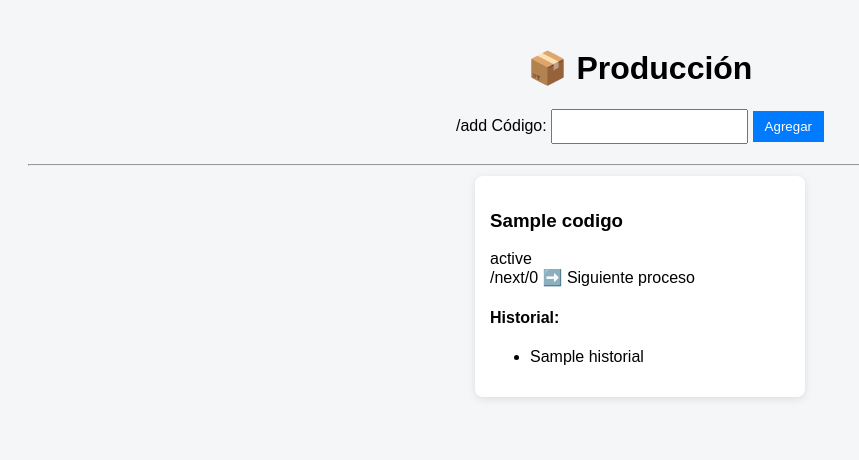
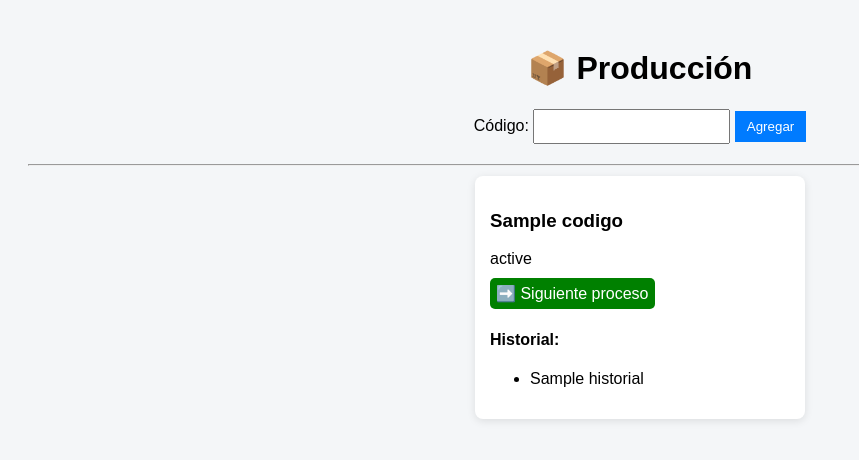
Before and after one commit to bdonis1974-ZUNT/Produccion-app, a Flask app: template templates/dash.html in a window 1280 px wide. Shown: the top 460 px of the page, without its empty margins (0-859 px from the left). Run offline with Flask 3, Linux system fonts and the light colour scheme; the template is opened without the code that fills it: most values are stand-ins (such as "Sample title", 1, 10 or a date in 2020).

Commit message:
Fix form structure and update HTML elements

```diff
--- a/templates/dash.html
+++ b/templates/dash.html
@@ -2,6 +2,7 @@
 <html>
 <head>
     <title>Producción</title>
+
     <style>
         body {
             font-family: Arial;
@@ -61,10 +62,10 @@
 <h1>📦 Producción</h1>
 
 <div class="form-box">
-/add
-    Código: <input type="text" name="codigo">
-    <button type="submit">Agregar</button>
-</form>
+    <form method="post" action="/add">
+        Código: <input type="text" name="codigo">
+        <button type="submit">Agregar</button>
+    </form>
 </div>
 
 <hr>
@@ -78,15 +79,15 @@
         {{item.estado}}
     </div>
 
-    /next/{{loop.index0}}
+    <a href="/next/{{loop.index0}}">
         ➡️ Siguiente proceso
     </a>
 
     <h4>Historial:</h4>
     <ul>
-    {% for h in item.historial %}
+        {% for h in item.historial %}
         <li>{{h}}</li>
-    {% endfor %}
+        {% endfor %}
     </ul>
 
 </div>
```
